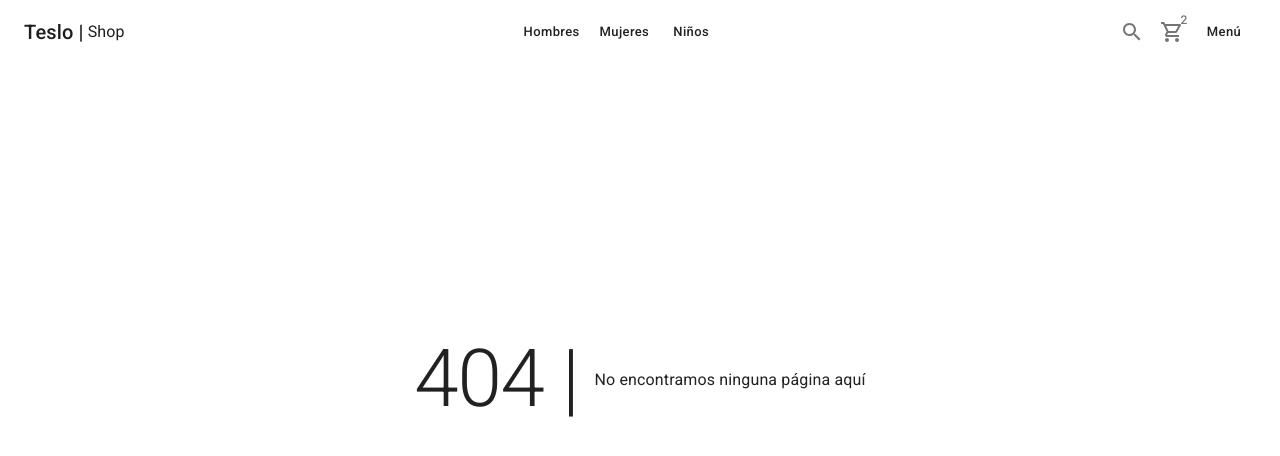
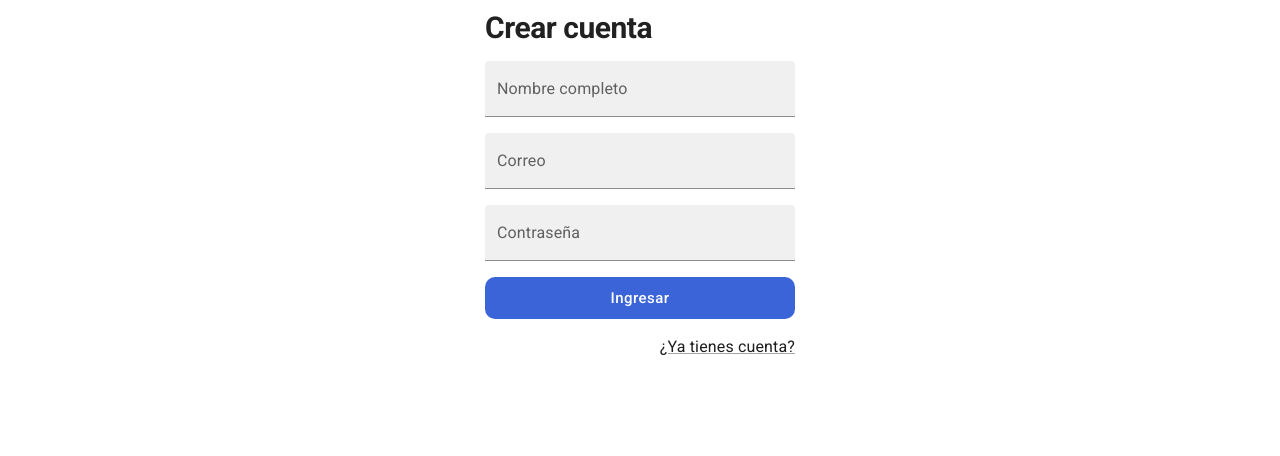
Before and after one commit to carlosbetan42/teslo-shop, a Next.js app: page /auth/register in a window 1280 px wide. Before the commit this address had no page. Shown: the top 456 px of the page. Built offline with nearby package versions, Linux system fonts and the light colour scheme.

Commit message:
Before manage global state v1

```diff
--- /dev/null
+++ b/components/layouts/AuthLayout.tsx
@@ -0,0 +1,23 @@
+import { FC, PropsWithChildren } from "react";
+import Head from "next/head";
+import { Box } from "@mui/material";
+
+interface Props {
+  title: string;
+}
+
+export const AuthLayout: FC<PropsWithChildren<Props>> = ({ children, title }) => {
+  return (
+    <>
+      <Head>
+        <title>{title}</title>
+      </Head>
+
+      <main>
+        <Box display='flex' justifyContent='center' alignItems='center' height='calc(100vh - 200px)'>
+          {children}
+        </Box>
+      </main>
+    </>
+  );
+};
--- a/components/layouts/index.ts
+++ b/components/layouts/index.ts
@@ -1 +1,2 @@
 export * from "./ShopLayout";
+export * from "./AuthLayout";
--- /dev/null
+++ b/pages/auth/register.tsx
@@ -0,0 +1,46 @@
+import { Box, Button, Grid, Link, TextField, Typography } from "@mui/material";
+import React from "react";
+import { AuthLayout } from "../../components/layouts";
+import NextLink from "next/link";
+
+const RegisterPage = () => {
+  return (
+    <AuthLayout title='Registro'>
+      <Box sx={{ width: 350, padding: "10px 20px", height: "100%" }}>
+        <Grid container spacing={2}>
+          <Grid item xs={12}>
+            <Typography variant='h1' component='h1'>
+              Crear cuenta
+            </Typography>
+          </Grid>
+
+          <Grid item xs={12}>
+            <TextField label='Nombre completo' variant='filled' fullWidth></TextField>
+          </Grid>
+
+          <Grid item xs={12}>
+            <TextField label='Correo' variant='filled' fullWidth></TextField>
+          </Grid>
+
+          <Grid item xs={12}>
+            <TextField label='Contraseña' variant='filled' type='password' fullWidth></TextField>
+          </Grid>
+
+          <Grid item xs={12}>
+            <Button color='secondary' className='circular-btn' size='large' fullWidth>
+              Ingresar
+            </Button>
+          </Grid>
+
+          <Grid item xs={12} display='flex' justifyContent='end'>
+            <NextLink href='/auth/login' passHref>
+              <Link underline='always'>¿Ya tienes cuenta?</Link>
+            </NextLink>
+          </Grid>
+        </Grid>
+      </Box>
+    </AuthLayout>
+  );
+};
+
+export default RegisterPage;
```
Also changed, not shown: pages/auth/login.tsx (added, +42 -0 lines).
